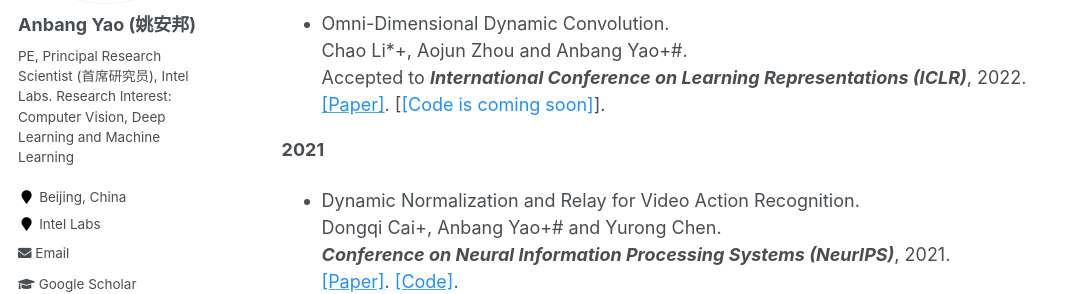
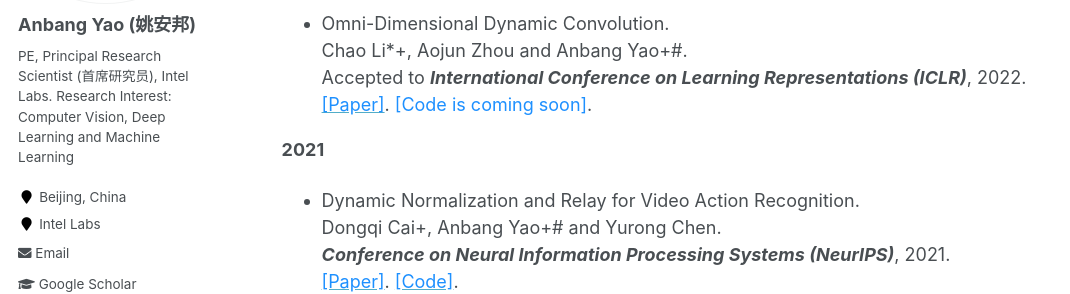
Before and after one commit to YaoAnbang/YaoAnbang.github.io, a Jekyll site: the page built from _pages/about.md, in a window 1280 px wide and 900 px high, scrolled down 1775 px. Shown: the part 166-460 px from the top of the window, without its empty margins (0-1070 px from the left). Built offline with Jekyll 4.4.1, drawn with Linux system fonts in a browser that asks for light colours.

Commit message:
Update about.md

```diff
--- a/_pages/about.md
+++ b/_pages/about.md
@@ -46,7 +46,7 @@ Selected Publications
 
 **2022**
 <!-- <blockquote> -->
-+ Omni-Dimensional Dynamic Convolution.<br> Chao Li\*\+, Aojun Zhou and Anbang Yao\+\#.<br> Accepted to <em>**International Conference on Learning Representations (ICLR)**</em>, 2022.<br> [<font color="DodgerBlue">[Paper]</font>](https://openreview.net/forum?id=DmpCfq6Mg39&referrer=%5BAuthor%20Console%5D(%2Fgroup%3Fid%3DICLR.cc%2F2022%2FConference%2FAuthors%23your-submissions)). [<font color="DodgerBlue">[Code is coming soon]</font>].<br>
++ Omni-Dimensional Dynamic Convolution.<br> Chao Li\*\+, Aojun Zhou and Anbang Yao\+\#.<br> Accepted to <em>**International Conference on Learning Representations (ICLR)**</em>, 2022.<br> [<font color="DodgerBlue">[Paper]</font>](https://openreview.net/forum?id=DmpCfq6Mg39&referrer=%5BAuthor%20Console%5D(%2Fgroup%3Fid%3DICLR.cc%2F2022%2FConference%2FAuthors%23your-submissions)). <font color="DodgerBlue">[Code is coming soon]</font>.<br>
 <!--</blockquote> -->
 
 **2021**
```
